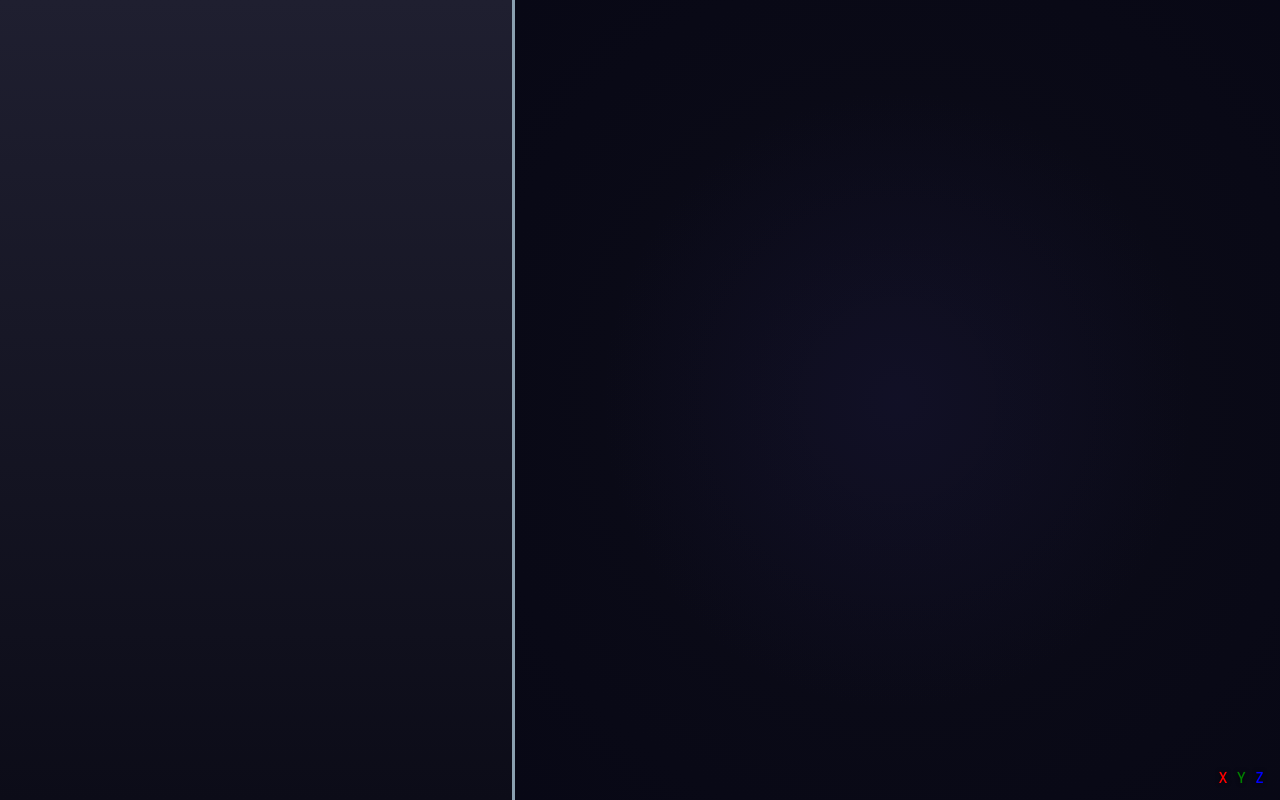
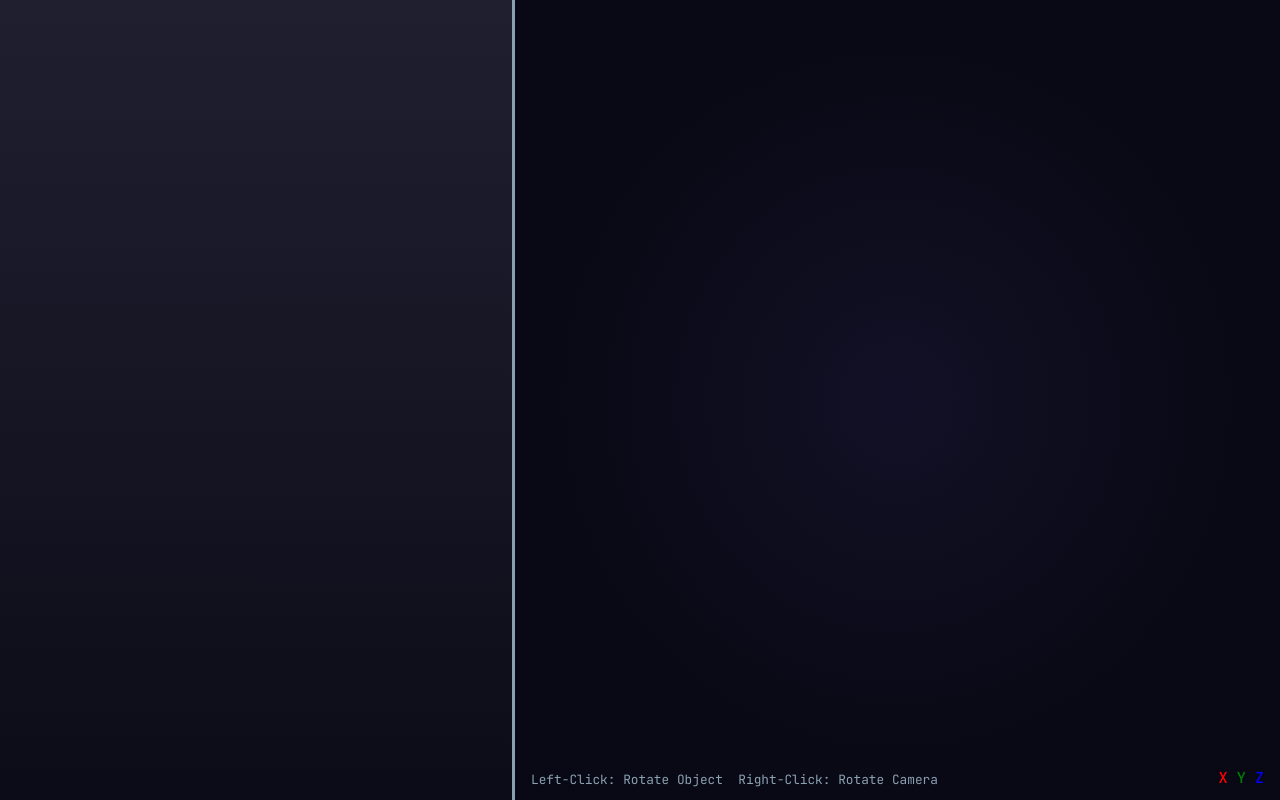
Before and after one commit to arthurlovekin/rotation-visualizer, a plain HTML site: page index.html in a window 1280 px wide. Drawn offline with Linux system fonts and the light colour scheme.

Commit message:
mouse legend

```diff
--- a/index.html
+++ b/index.html
@@ -213,8 +213,18 @@
         pointer-events: none;
         user-select: none;
       }
-      .axis-legend span {
-        text-shadow: 0 0 4px rgba(0,0,0,0.8);
+      .mouse-legend {
+        position: absolute;
+        bottom: 12px;
+        left: 16px;
+        z-index: 2;
+        display: flex;
+        gap: 1.2em;
+        font-family: var(--font-mono);
+        font-size: 0.8rem;
+        pointer-events: none;
+        user-select: none;
+        color: var(--color-secondary);
       }
       .red {
         color: red;
@@ -259,6 +269,10 @@
       <div class="resize-handle" id="resize-handle"></div>
       <div class="canvas-container">
         <canvas id="three-canvas"></canvas>
+        <div class="mouse-legend">
+          <span>Left-Click: Rotate Object</span>
+          <span>Right-Click: Rotate Camera</span>
+        </div>
         <div class="axis-legend">
           <span class="red">X</span>
           <span class="green">Y</span>
```
